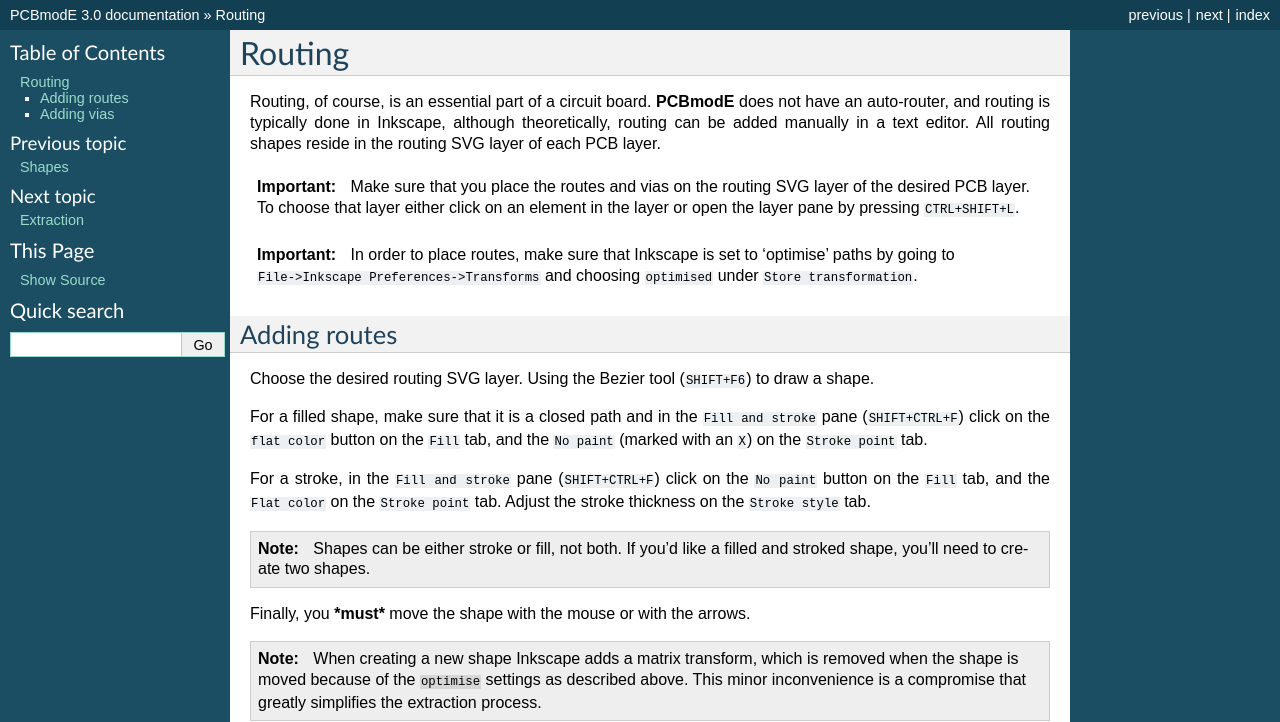
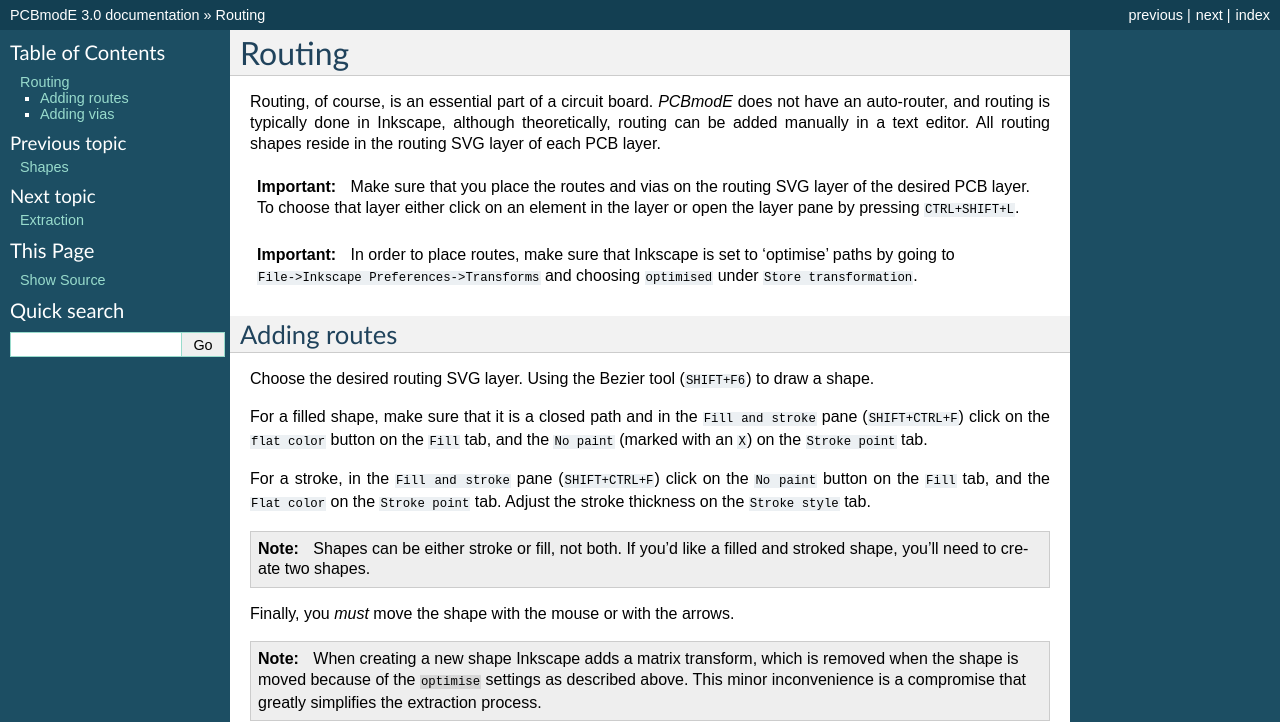
Before and after one commit to boldport/pcbmode, a Sphinx documentation site: the page built from docs/source/routing.rst, in a window 1280 px wide. Shown: the top 722 px of the page. Built offline with Sphinx 7.4.7, drawn with Linux system fonts in a browser that asks for light colours; pages that are not in the unit, such as notebooks, are missing from menus.

Commit message:
minor edits

```diff
--- a/docs/source/extraction.rst
+++ b/docs/source/extraction.rst
@@ -18,4 +18,4 @@
 
 Other information needs to be entered manually with a text editor. A great tool in this process is Inkscape's built-in XML editor (open with ``SHIFT+CTRL+F``) which allows you to see the path definition of shape (the ``d`` property) and copy it over to the JSON file.
 
-.. tip:: Since some shapes (pours, silkscreen, etc.) are not extracted, it's sometimes a but of a guesswork to get the location just right. To do that in a single step, use the XML editor to change the transform of the shape (press ``CTRL+ENTER`` to apply) until the position is right. Then copy over the coordinates to the JSON file. **Note**, however, that Inkscape inverts the y-axis coordinate, so when entering it into the JSON invert it back.
+.. tip:: Since some shapes (pours, silkscreen, etc.) are not extracted, it's sometimes a bit of a guesswork to get the location just right. To do that in a single iteration, use the XML editor to change the transform of the shape (press ``CTRL+ENTER`` to apply) until the position is right. Then copy over the coordinates for that shape to the JSON file. **Note** that Inkscape inverts the y-axis coordinate, so when entering it into the JSON invert it back.
--- a/docs/source/routing.rst
+++ b/docs/source/routing.rst
@@ -2,7 +2,7 @@
 Routing
 #######
 
-Routing, of course, is an essential part of a circuit board. **PCBmodE** does not have an auto-router, and routing is typically done in Inkscape, although theoretically, routing can be added manually in a text editor. All routing shapes reside in the routing SVG layer of each PCB layer.
+Routing, of course, is an essential part of a circuit board. *PCBmodE* does not have an auto-router, and routing is typically done in Inkscape, although theoretically, routing can be added manually in a text editor. All routing shapes reside in the routing SVG layer of each PCB layer.
 
 .. important:: Make sure that you place the routes and vias on the routing SVG layer of the desired PCB layer. To choose that layer either click on an element in the layer or open the layer pane by pressing ``CTRL+SHIFT+L``.
 
@@ -21,7 +21,7 @@
 
 .. note:: Shapes can be either stroke or fill, not both. If you'd like a filled and stroked shape, you'll need to create two shapes.
 
-Finally, you ***must*** move the shape with the mouse or with the arrows.
+Finally, you *must* move the shape with the mouse or with the arrows.
 
 .. note:: When creating a new shape Inkscape adds a matrix transform, which is removed when the shape is moved because of the ``optimise`` settings as described above. This minor inconvenience is a compromise that greatly simplifies the extraction process.
 
```
